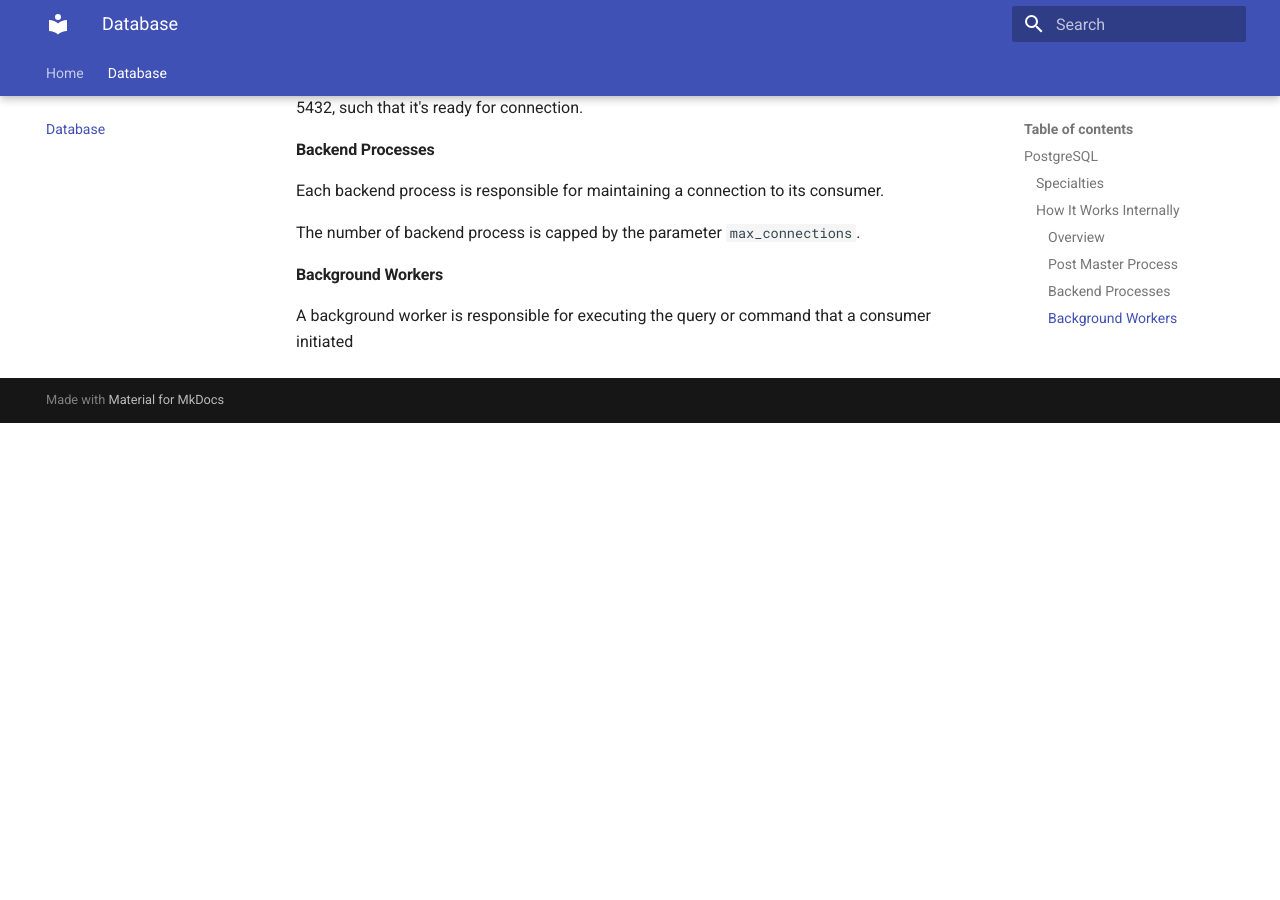
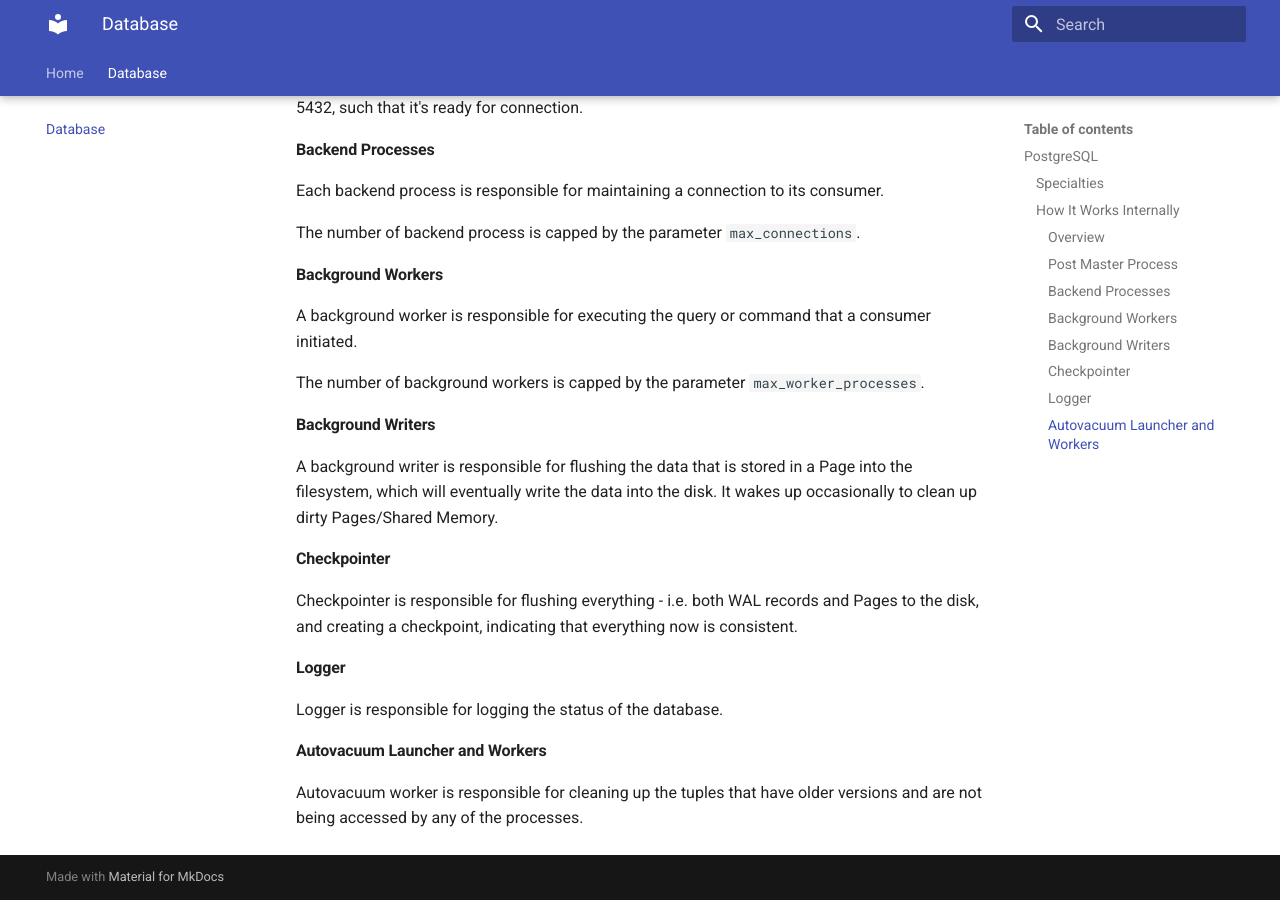
Before and after one commit to autumnkids/miscellaneous-study-notes, an MkDocs documentation site: the page built from docs/database.md, in a window 1280 px wide and 900 px high, scrolled down 1458 px. Built offline with MkDocs 1.6.1 and Material for MkDocs 9.7.7, drawn with Linux system fonts in a browser that asks for light colours; before the commit the page ends 1881 px from its top, so only the background shows below that.

Commit message:
Add more notes

```diff
--- a/docs/database.md
+++ b/docs/database.md
@@ -29,4 +29,22 @@ The number of backend process is capped by the parameter `max_connections`.
 
 #### Background Workers
 
-A background worker is responsible for executing the query or command that a consumer initiated
+A background worker is responsible for executing the query or command that a consumer initiated.
+
+The number of background workers is capped by the parameter `max_worker_processes`.
+
+#### Background Writers
+
+A background writer is responsible for flushing the data that is stored in a Page into the filesystem, which will eventually write the data into the disk. It wakes up occasionally to clean up dirty Pages/Shared Memory.
+
+#### Checkpointer
+
+Checkpointer is responsible for flushing everything - i.e. both WAL records and Pages to the disk, and creating a checkpoint, indicating that everything now is consistent.
+
+#### Logger
+
+Logger is responsible for logging the status of the database.
+
+#### Autovacuum Launcher and Workers
+
+Autovacuum worker is responsible for cleaning up the tuples that have older versions and are not being accessed by any of the processes.
```
